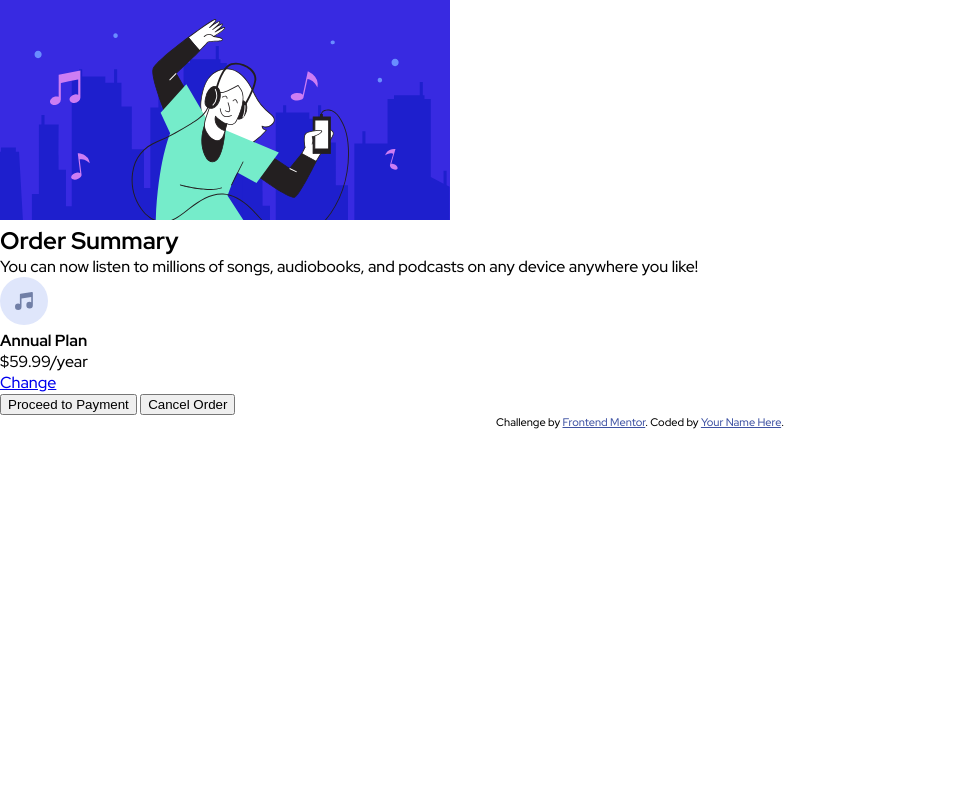
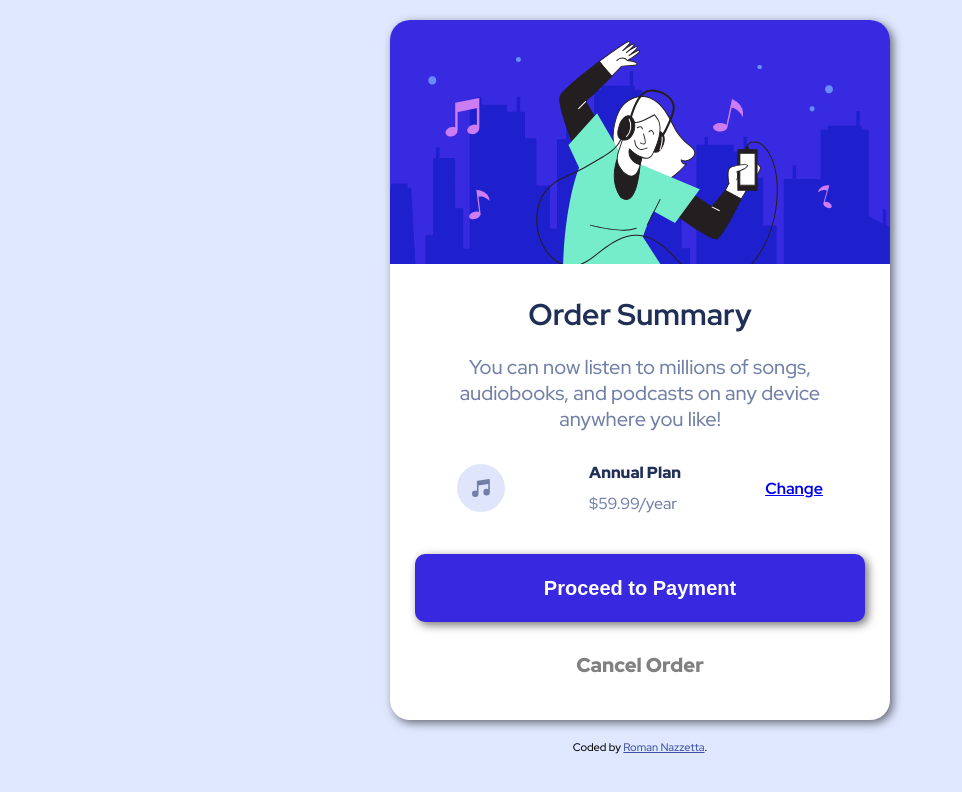
Before and after one commit to RomanNazzetta/Order-summary-card, a plain HTML site: page index.html in a window 1280 px wide. Shown: the whole page, without its empty margins (0-962 px from the left). Drawn offline with Linux system fonts and the light colour scheme.

Commit message:
Order Summary final commit

```diff
--- a/index.html
+++ b/index.html
@@ -32,13 +32,11 @@
         <a href="#" class="subscription__change">Change</a>
       </div>
       <button class="proceed__button">Proceed to Payment</button>
-      <button class="cancel__button">Cancel Order</button>
+      <a class="cancel__button">Cancel Order</a>
     </div>
-
-
-  <div class="attribution">
-    Challenge by <a href="https://www.frontendmentor.io?ref=challenge" target="_blank">Frontend Mentor</a>.
-    Coded by <a href="#">Your Name Here</a>.
-  </div>
+  <footer>
+    <div class="attribution">
+       Coded by <a href="https://github.com/RomanNazzetta/nft-preview-card-component" target="_blank">Roman Nazzetta</a>.
+    </div></footer>
 </body>
 </html>
--- a/styles.css
+++ b/styles.css
@@ -5,4 +5,105 @@
 
 body{
     font-family: 'Red Hat Display', sans-serif;
+    background-color:hsl(225, 100%, 94%) ;
 }
+
+.container{
+    width: 500px;
+    height: 700px;
+    max-width: 90%;
+    max-height: 90%;
+    margin: 20px auto;
+    display: flex;
+    flex-direction: column;
+    align-items: center;
+    border-radius: 20px;
+    box-shadow: 3px 3px 10px rgba(0, 0, 0, 0.548);
+    background-color: #fff;
+}
+
+.hero__img{
+    position: relative;
+    margin: 0 auto;
+    border-top-left-radius: 20px;
+    border-top-right-radius: 20px;
+    min-width: 100%;
+}
+
+.text__description{
+    padding: 30px;
+    align-items: center;
+    display: flex;
+    flex-direction: column;
+}
+
+.text__tile{
+    color: hsl(223, 47%, 23%);
+    padding-bottom: 20px;
+    font-size: 30px;
+    font-weight: bolder;
+}
+
+.text__paragraph{
+    color: hsl(224, 23%, 55%);
+    text-align: center;
+    padding: 0 20px;
+    font-size: 20px;
+}
+
+.subscription__data{
+    display: flex;
+    justify-content:space-around;
+    width: 90%;
+    align-items: center;
+    padding-bottom: 40px;
+}
+
+.subscription__title{
+    color: hsl(223, 47%, 23%);
+    font-weight: 900;
+    margin-bottom: 10px;
+}
+
+.subscription__price{
+    color: hsl(224, 23%, 55%) ;
+}
+
+.subscription__change{
+    font-weight: bolder;
+}
+
+.proceed__button{
+    width: 90%;
+    height: 70px;
+    background-color: hsl(245, 75%, 52%);
+    border: none;
+    border-radius: 10px;
+    font-size: 20px;
+    color: #fff;
+    box-shadow: 3px 3px 10px rgba(0, 0, 0, 0.548);
+    margin-bottom: 30px;
+    font-weight: 700;
+    cursor: pointer;
+}
+
+.cancel__button{
+    width: 90%;
+    height: 70px;
+    padding-top: 30px 0;
+    font-size: 20px;
+    font-weight: 900;
+    text-align: center;
+    color: rgb(129, 129, 129);
+    cursor: pointer;
+}
+
+.proceed__button:hover{
+    background-color: #fff;
+    color: hsl(245, 75%, 52%);
+}
+
+.cancel__button:hover{
+    color: hsl(245, 75%, 52%);
+
+}
```
Also changed, not shown: design/active-states.jpg (deleted), design/desktop-design.jpg (deleted), design/desktop-preview.jpg (deleted), design/mobile-design.jpg (deleted), images/pattern-background-desktop.svg (deleted), images/pattern-background-mobile.svg (deleted), 4 other files.
